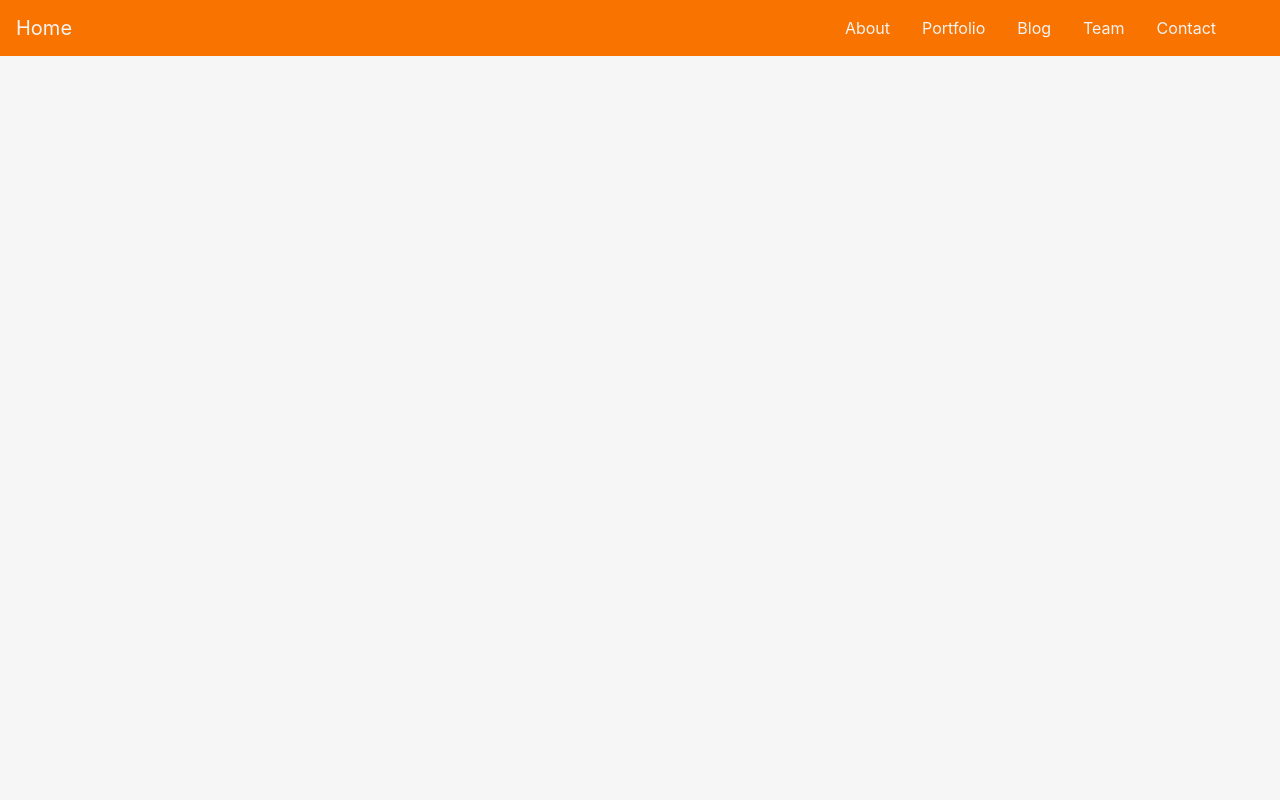
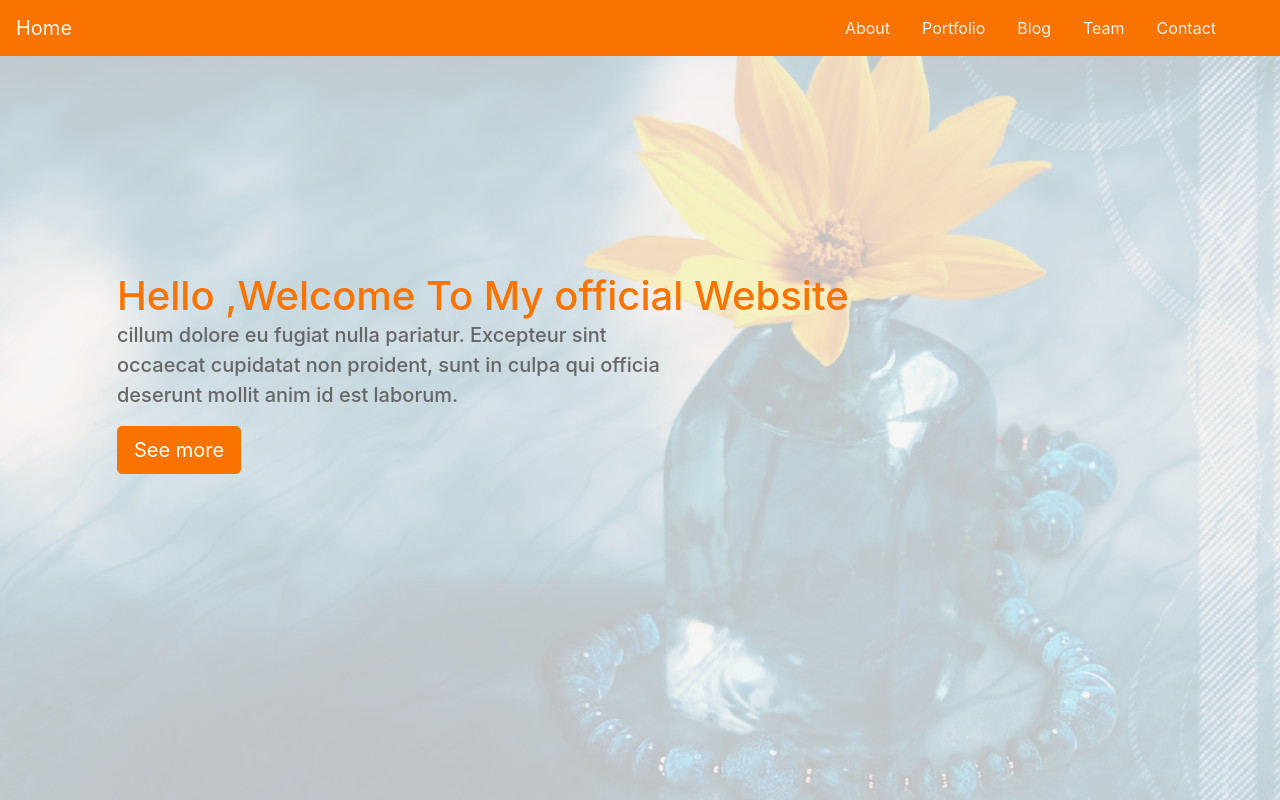
Before and after one commit to KeziaSJ/web-project, a plain HTML site: page bootstrap/index.html in a window 1280 px wide. Drawn offline with nearby package versions, Linux system fonts and the light colour scheme.

Commit message:
Button Added

```diff
--- a/bootstrap/css/main.css
+++ b/bootstrap/css/main.css
@@ -30,3 +30,25 @@ background-color:#007bff!important
  top: 0;
  background: rgba(244, 244, 244, 0.79);
 }
+
+.description{
+    position: absolute;
+    top: 30%;
+    margin: auto;
+    padding: 2em;
+
+}
+.description h1{
+ color:#F97300 ;
+}
+.description p{
+ color:#666;
+ font-size: 20px;
+ width: 50%;
+ line-height: 1.5;
+}
+.description button{
+ border:1px  solid #F97300;
+ background:#F97300;
+ color:#fff;
+}
--- a/bootstrap/index.html
+++ b/bootstrap/index.html
@@ -8,13 +8,8 @@
 
 	</head>
 
-	<body>
-
-		<article>
-		<header class="header">
-  			<div class="overlay"></div>
-		</header>
-		</article>
+	<body class="header">
+  	<div class="overlay"></div>
 
 		<!-- navbar -->
  		<nav class="navbar navbar-expand-lg fixed-top ">
@@ -41,6 +36,19 @@
 		</nav>
 		<!-- /navbar -->
 
+		<div class="container">
+
+			<div class="description ">
+   				<h1>    Hello ,Welcome To My official Website
+   					 <p>    cillum dolore eu fugiat nulla pariatur. Excepteur sint occaecat cupidatat non    proident, sunt in culpa qui officia deserunt mollit anim id est laborum.
+					</p>
+ 					<button class="btn btn-outline-secondary btn-lg">See more</button>   </h1>
+			</div>
+
+
+  	    </div>
+
+
 
 		<script type="text/javascript" src='js/main.js'></script>
 	</body>
```
